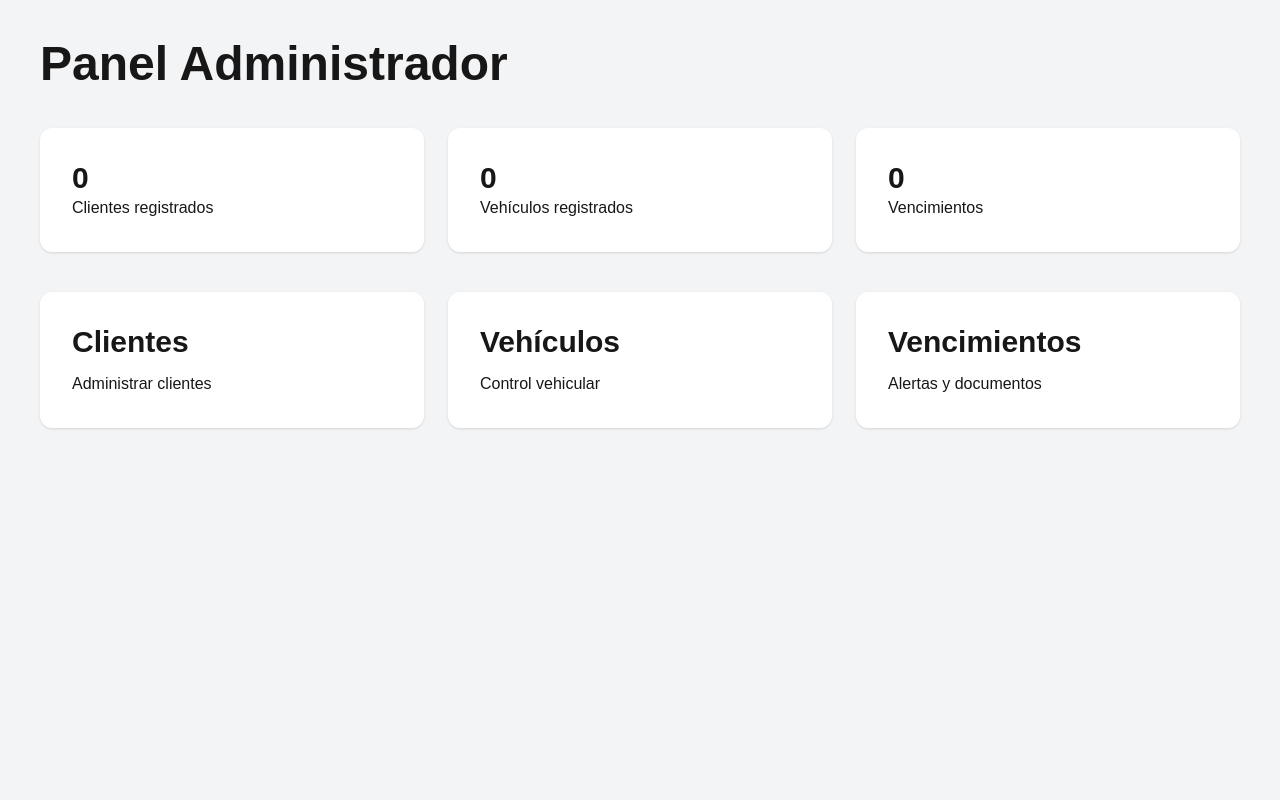
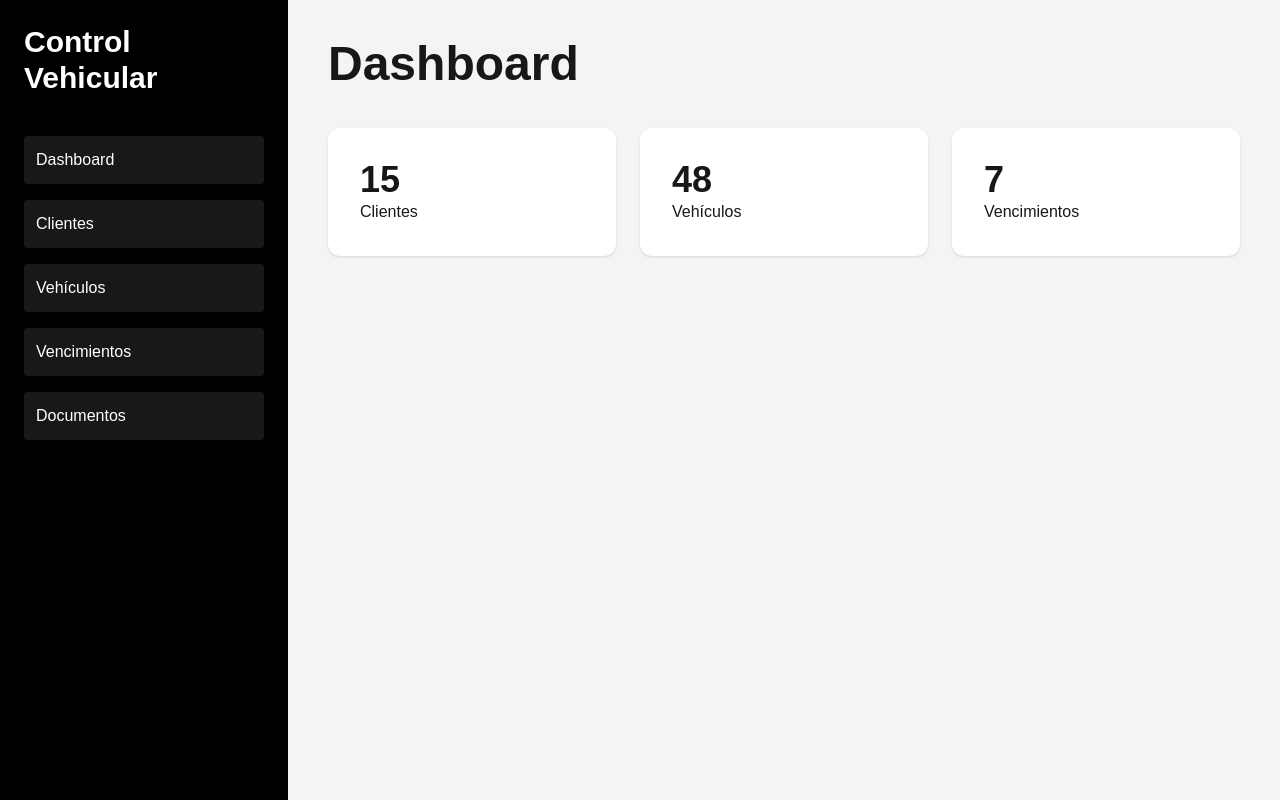
Before and after one commit to alcamvel-dev/control-vehicular, a Next.js app: page /admin in a window 1280 px wide. Built offline with nearby package versions, Linux system fonts and the light colour scheme; no server answers; the database is empty.

Commit message:
Redirect home to login

```diff
--- a/app/admin/page.tsx
+++ b/app/admin/page.tsx
@@ -1,90 +1,117 @@
 'use client'
 
-import Link from 'next/link'
-import { useEffect, useState } from 'react'
-import { supabase } from '@/lib/supabase'
+import { useState } from 'react'
 
 export default function AdminPage() {
 
-  const [clientes, setClientes] = useState(0)
-  const [vehiculos, setVehiculos] = useState(0)
-  const [vencimientos, setVencimientos] = useState(0)
-
-  useEffect(() => {
-
-    cargarDatos()
-
-  }, [])
-
-  async function cargarDatos() {
-
-    const clientesDB =
-      await supabase
-      .from('clientes')
-      .select('*')
-
-    const vehiculosDB =
-      await supabase
-      .from('vehiculos')
-      .select('*')
-
-    const vencimientosDB =
-      await supabase
-      .from('vencimientos')
-      .select('*')
-
-    setClientes(
-      clientesDB.data?.length || 0
-    )
-
-    setVehiculos(
-      vehiculosDB.data?.length || 0
-    )
-
-    setVencimientos(
-      vencimientosDB.data?.length || 0
-    )
-
-  }
+  const [seccion, setSeccion] =
+    useState('dashboard')
 
   return (
 
-    <main className="min-h-screen bg-gray-100 p-10">
+    <main className="flex min-h-screen bg-gray-100">
+
+      {/* SIDEBAR */}
+
+      <aside className="w-72 bg-black text-white p-6">
+
+        <h1 className="text-3xl font-bold mb-10">
+          Control Vehicular
+        </h1>
+
+        <div className="flex flex-col gap-4">
+
+          <button
+            onClick={() =>
+              setSeccion('dashboard')
+            }
+            className="text-left p-3 rounded bg-zinc-900 hover:bg-zinc-700"
+          >
+            Dashboard
+          </button>
+
+          <button
+            onClick={() =>
+              setSeccion('clientes')
+            }
+            className="text-left p-3 rounded bg-zinc-900 hover:bg-zinc-700"
+          >
+            Clientes
+          </button>
+
+          <button
+            onClick={() =>
+              setSeccion('vehiculos')
+            }
+            className="text-left p-3 rounded bg-zinc-900 hover:bg-zinc-700"
+          >
+            Vehículos
+          </button>
+
+          <button
+            onClick={() =>
+              setSeccion('vencimientos')
+            }
+            className="text-left p-3 rounded bg-zinc-900 hover:bg-zinc-700"
+          >
+            Vencimientos
+          </button>
+
+          <button
+            onClick={() =>
+              setSeccion('documentos')
+            }
+            className="text-left p-3 rounded bg-zinc-900 hover:bg-zinc-700"
+          >
+            Documentos
+          </button>
+
+        </div>
+
+      </aside>
+
+      {/* CONTENIDO */}
+
+      <section className="flex-1 p-10">
+
+        {seccion === 'dashboard' && (
+
+          <div>
 
             <h1 className="text-5xl font-bold mb-10">
-        Panel Administrador
+              Dashboard
             </h1>
 
-      <div className="grid grid-cols-1 md:grid-cols-3 gap-6 mb-10">
+            <div className="grid grid-cols-3 gap-6">
 
               <div className="bg-white p-8 rounded-xl shadow">
 
-          <h2 className="text-3xl font-bold">
-            {clientes}
+                <h2 className="text-4xl font-bold">
+                  15
                 </h2>
 
                 <p>
-            Clientes registrados
+                  Clientes
                 </p>
 
               </div>
 
               <div className="bg-white p-8 rounded-xl shadow">
 
-          <h2 className="text-3xl font-bold">
-            {vehiculos}
+                <h2 className="text-4xl font-bold">
+                  48
                 </h2>
 
                 <p>
-            Vehículos registrados
+                  Vehículos
                 </p>
 
               </div>
 
               <div className="bg-white p-8 rounded-xl shadow">
 
-          <h2 className="text-3xl font-bold">
-            {vencimientos}
+                <h2 className="text-4xl font-bold">
+                  7
                 </h2>
 
                 <p>
@@ -95,51 +122,83 @@ export default function AdminPage() {
 
             </div>
 
-      <div className="grid grid-cols-1 md:grid-cols-3 gap-6">
+          </div>
 
-        <Link
-          href="/clientes"
-          className="bg-white p-8 rounded-xl shadow hover:shadow-xl"
-        >
-          <h2 className="text-3xl font-bold mb-3">
+        )}
+
+        {seccion === 'clientes' && (
+
+          <div>
+
+            <h1 className="text-5xl font-bold mb-10">
               Clientes
-          </h2>
+            </h1>
 
-          <p>
-            Administrar clientes
-          </p>
+            <div className="bg-white p-8 rounded-xl shadow">
 
-        </Link>
-
-        <Link
-          href="/vehiculos"
-          className="bg-white p-8 rounded-xl shadow hover:shadow-xl"
-        >
-          <h2 className="text-3xl font-bold mb-3">
-            Vehículos
-          </h2>
-
-          <p>
-            Control vehicular
-          </p>
-
-        </Link>
-
-        <Link
-          href="/vencimientos"
-          className="bg-white p-8 rounded-xl shadow hover:shadow-xl"
-        >
-          <h2 className="text-3xl font-bold mb-3">
-            Vencimientos
-          </h2>
-
-          <p>
-            Alertas y documentos
-          </p>
-
-        </Link>
+              Tabla de clientes
 
             </div>
+
+          </div>
+
+        )}
+
+        {seccion === 'vehiculos' && (
+
+          <div>
+
+            <h1 className="text-5xl font-bold mb-10">
+              Vehículos
+            </h1>
+
+            <div className="bg-white p-8 rounded-xl shadow">
+
+              Tabla de vehículos
+
+            </div>
+
+          </div>
+
+        )}
+
+        {seccion === 'vencimientos' && (
+
+          <div>
+
+            <h1 className="text-5xl font-bold mb-10">
+              Vencimientos
+            </h1>
+
+            <div className="bg-white p-8 rounded-xl shadow">
+
+              Alertas y vencimientos
+
+            </div>
+
+          </div>
+
+        )}
+
+        {seccion === 'documentos' && (
+
+          <div>
+
+            <h1 className="text-5xl font-bold mb-10">
+              Documentos
+            </h1>
+
+            <div className="bg-white p-8 rounded-xl shadow">
+
+              Gestión documental
+
+            </div>
+
+          </div>
+
+        )}
+
+      </section>
 
     </main>
 
```
Lines whose indentation alone changed are shown as unchanged.
